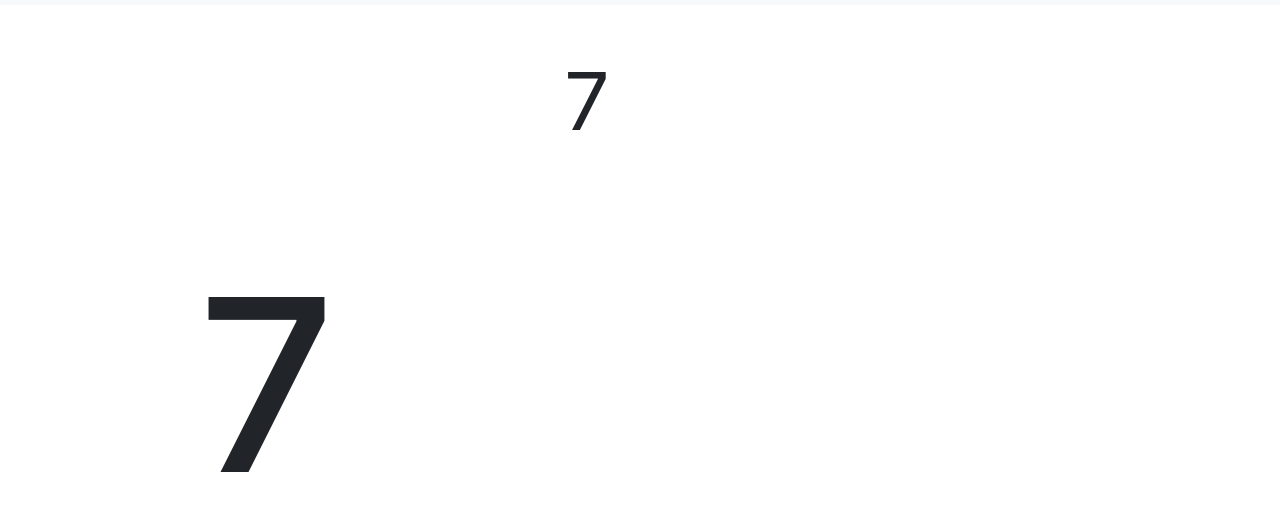
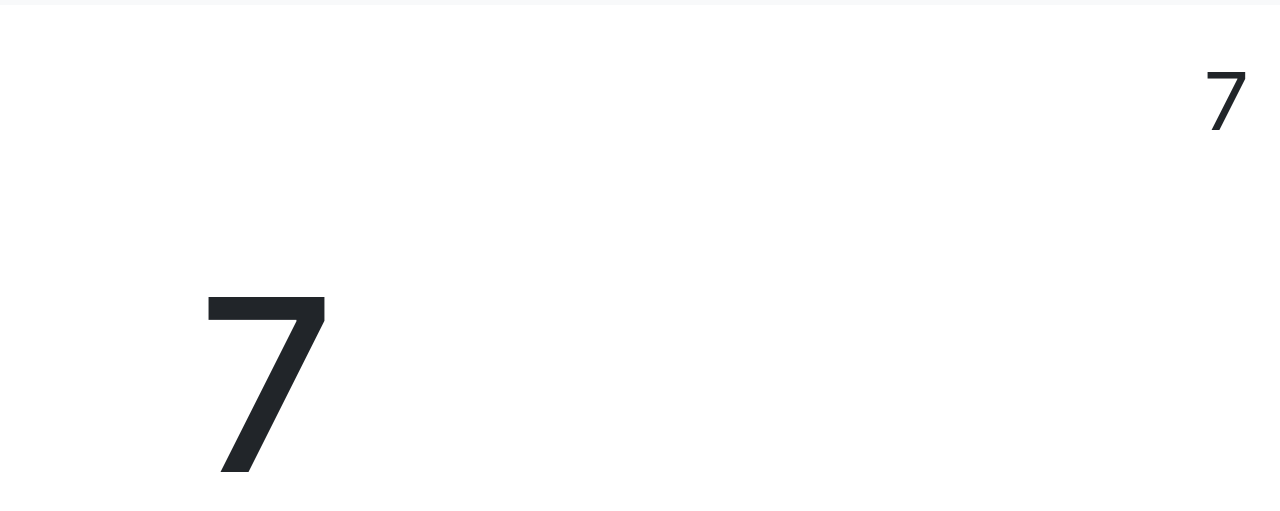
Before and after one commit to siketyan/Bingo, a plain HTML site: page index.html in a window 1280 px wide. Both pictures are taken after a click on the button "Start". Shown: the part 51-562 px from the top of the page. Drawn offline with nearby package versions, Linux system fonts and the light colour scheme.

Commit message:
Use CSS Grid Layout

```diff
--- a/app.css
+++ b/app.css
@@ -13,6 +13,8 @@ body {
 }
 
 #histories {
+  display: grid;
+  grid: auto / repeat(auto-fit, minmax(9em, 1fr));
   overflow-y: scroll;
 }
 
@@ -21,4 +23,5 @@ body {
   font-size: 5rem;
   margin: 1rem;
   line-height: 7rem;
+  text-align: right;
 }
```
